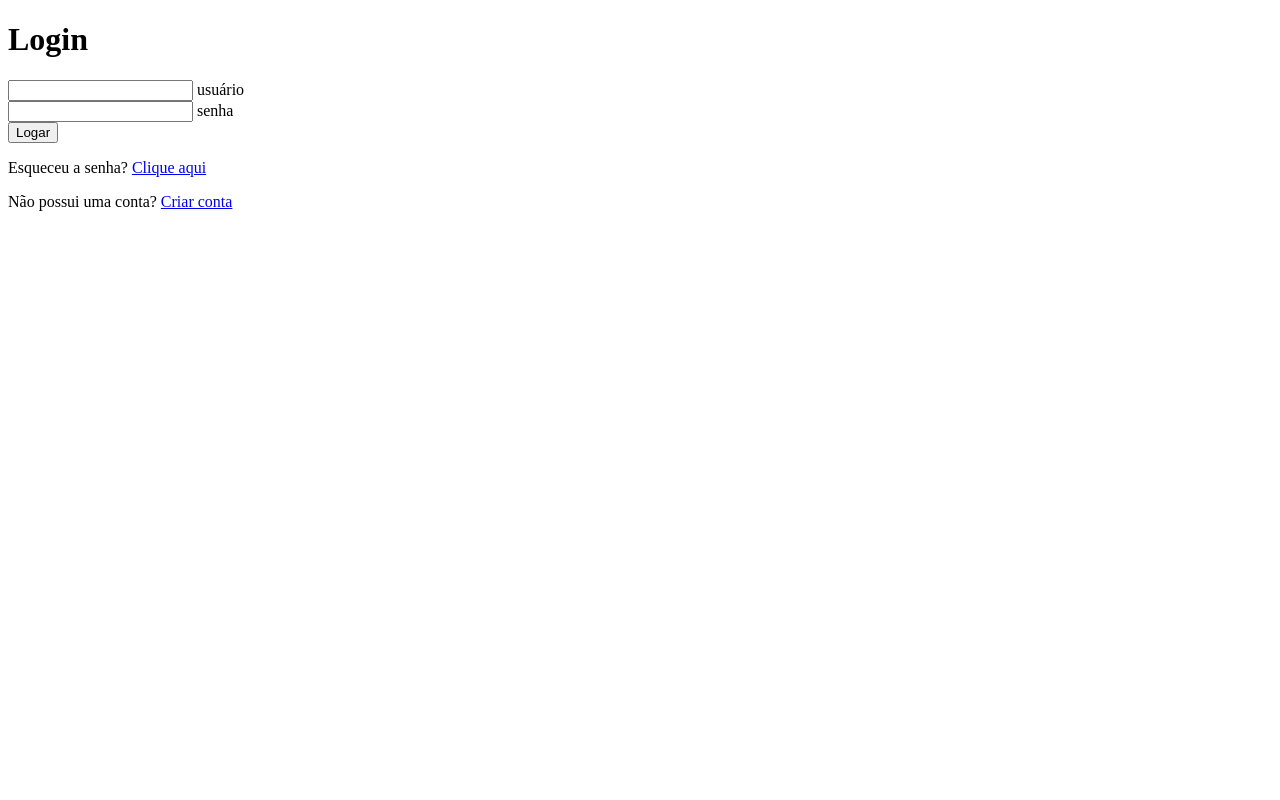
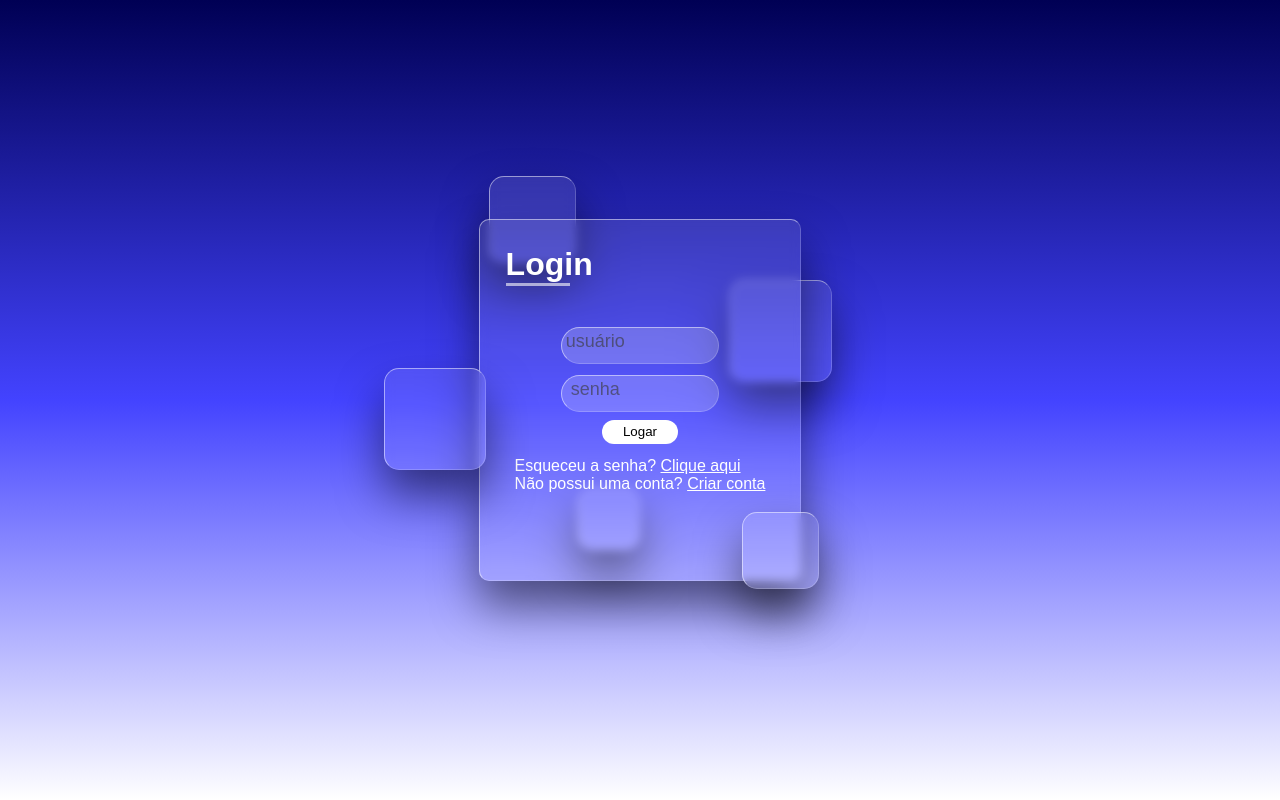
Before and after one commit to RMTerayama/Login-Page, a plain HTML site: page index.html in a window 1280 px wide. Drawn offline with Linux system fonts and the light colour scheme; the site is published under a folder, as on GitHub Pages, so addresses that start at the root find nothing.

Commit message:
Update index.html

```diff
--- a/index.html
+++ b/index.html
@@ -4,9 +4,9 @@
     <meta charset="utf-8">
     <meta name="viewport" content="width=device-width">
     <title>Login</title>
-    <link href="/css/login.css" rel="stylesheet" type="text/css" />
+    <link href="css/login.css" rel="stylesheet" type="text/css" />
   </head>
-  <body onLoad="loading()">
+  <body>
     <div class="boxes">
       <div class="box" style="--i:0"></div>
       <div class="box" style="--i:1"></div>
```
